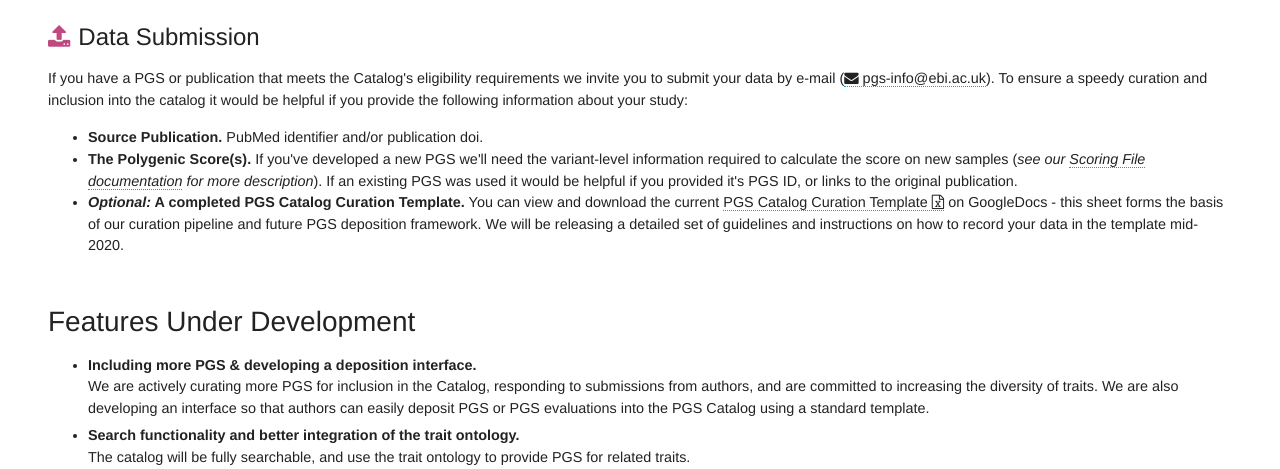
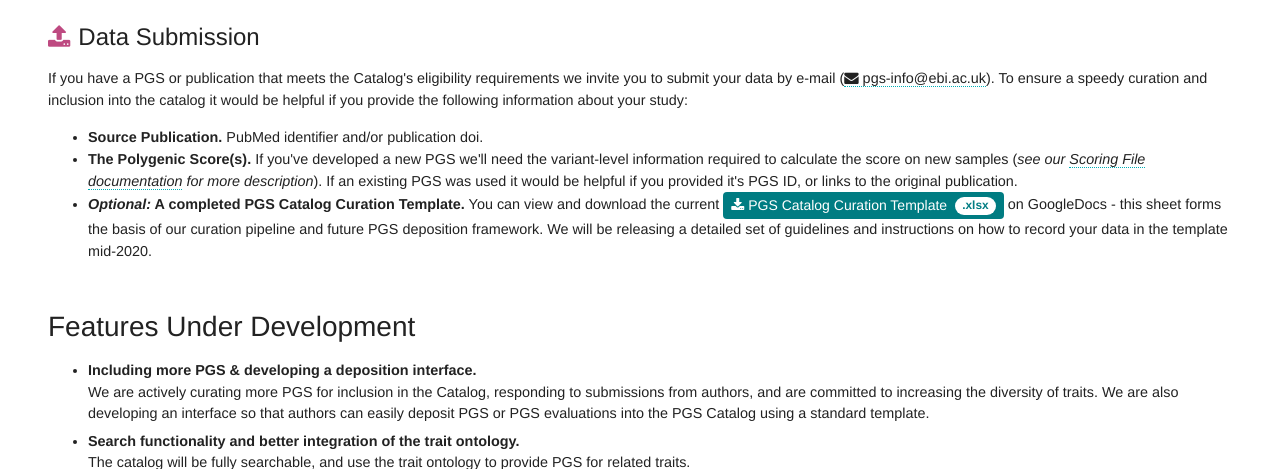
Before and after one commit to PGScatalog/PGS_Catalog, a Django app: page /about/ in a window 1280 px wide. Shown: the part 1630-2099 px from the top of the page. Run offline with Django 3.2, Linux system fonts and the light colour scheme; style sheets or scripts are compiled from the project's sources; parts of the project's set-up code (start-up, migrations or seed data) failed here and were passed over; some libraries are stand-ins or nearby versions.

Commit message:
Minor updates for the display

```diff
--- a/catalog/models.py
+++ b/catalog/models.py
@@ -657,9 +657,9 @@ class Performance(models.Model):
             for m in metrics:
                 if (m.type == metric_type):
                     l.append((m.name_tuple(), m.display_value()))
-            return l
-        else:
-            return None
+            if len(l) != 0:
+                return l
+        return None
 
 
 class Metric(models.Model):
--- a/catalog/static/catalog/pgs.scss
+++ b/catalog/static/catalog/pgs.scss
@@ -662,7 +662,7 @@ td > ul {
   color: $pgs_colour_2;
 }
 
-.btn-pgs {
+.btn-pgs, .btn-pgs-small {
   color: #FFF;
   background-color: $pgs_colour_1 !important;
   border: none !important;
@@ -688,6 +688,10 @@ td > ul {
       color: #FFF;
     }
   }
+}
+.btn-pgs-small {
+  font-size: 14px;
+  padding: 3px 8px;
 }
 
 .highlight_content {
--- a/catalog/templates/catalog/about.html
+++ b/catalog/templates/catalog/about.html
@@ -81,7 +81,7 @@
       <div class="highlight_content">
         <p>Samuel A. Lambert, Laurent Gil, Simon Jupp, Michael Chapman, Helen Parkinson, John Danesh, Jacqueline A.L. MacArthur, and Michael Inouye. (2019)</p>
         <p><u>The Polygenic Score (PGS) Catalog: an open database to enable reproducibility and systematic evaluation</u>
-        [<a href="http://www.pgscatalog.org">www.pgscatalog.org</a>]</p>
+        [<a href="https://www.pgscatalog.org">www.pgscatalog.org</a>]</p>
       </div>
     </div>
     <p>Individual PGS obtained from the database should also be cited appropriately, and used in accordance with any licensing restrictions set by the authors (see our <a href="https://www.ebi.ac.uk/about/terms-of-use">Terms of Use</a> for more information).</p>
@@ -116,7 +116,7 @@
                 <li><b>Source Publication.</b> PubMed identifier and/or publication doi.</li>
                 <li><b>The Polygenic Score(s).</b> If you've developed a new PGS we'll need the variant-level information required to calculate the score on new samples (<i>see our <a href="../downloads/#dl_ftp">Scoring File documentation</a> for more description</i>).
                     If an existing PGS was used it would be helpful if you provided it's PGS ID, or links to the original publication.</li>
-                <li><b><i>Optional:</i> A completed PGS Catalog Curation Template.</b> You can view and download the current <a href="../template/current" target="_blank">PGS Catalog Curation Template <span class="fa fa-file-excel-o"></span></a> on GoogleDocs - this sheet forms the basis of our curation pipeline and future PGS deposition framework.
+                <li><b><i>Optional:</i> A completed PGS Catalog Curation Template.</b> You can view and download the current <a class="btn btn-pgs-small pgs_no_icon_link" href="../template/current" target="_blank"><span class="fa fa-download"></span> PGS Catalog Curation Template <span class="badge badge-pill badge-pgs-white ml-1">.xlsx</span></a> on GoogleDocs - this sheet forms the basis of our curation pipeline and future PGS deposition framework.
                     We will be releasing a detailed set of guidelines and instructions on how to record your data in the template mid-2020.
                 </li>
             </ul>
```
